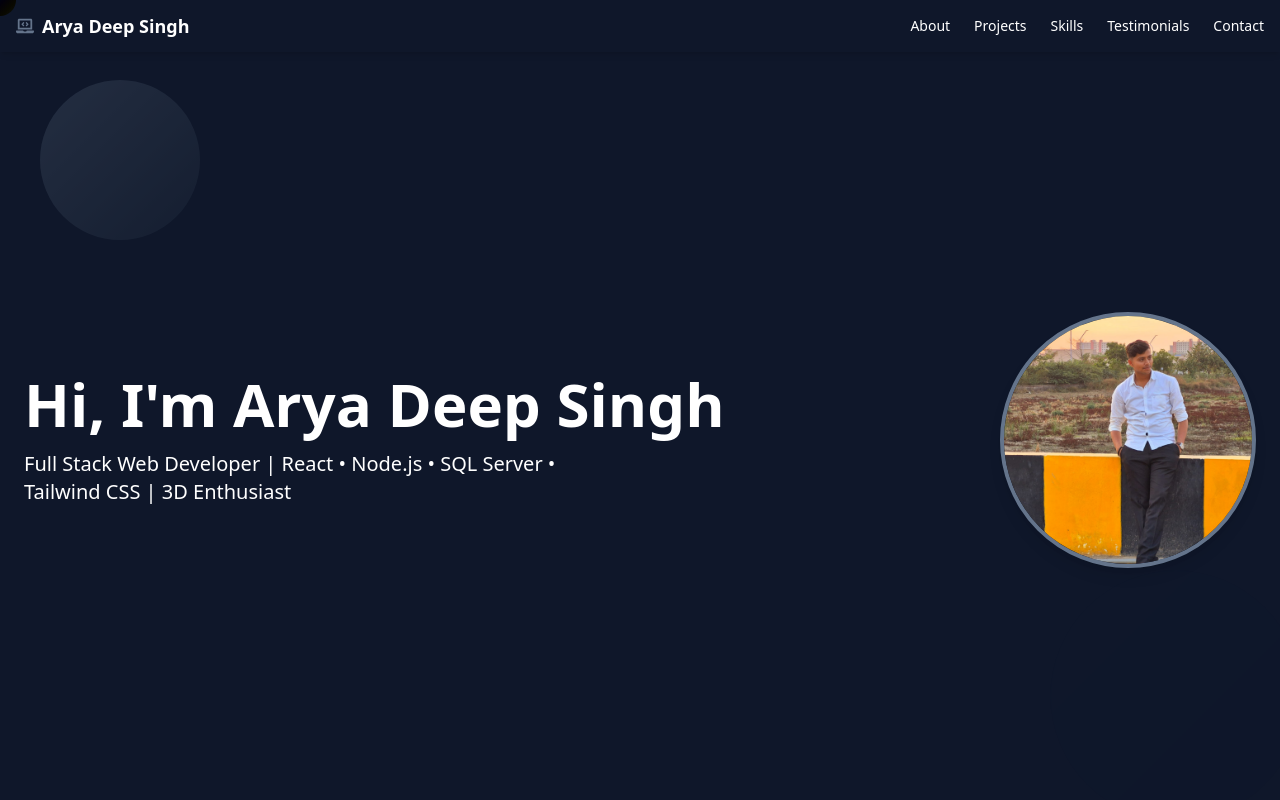
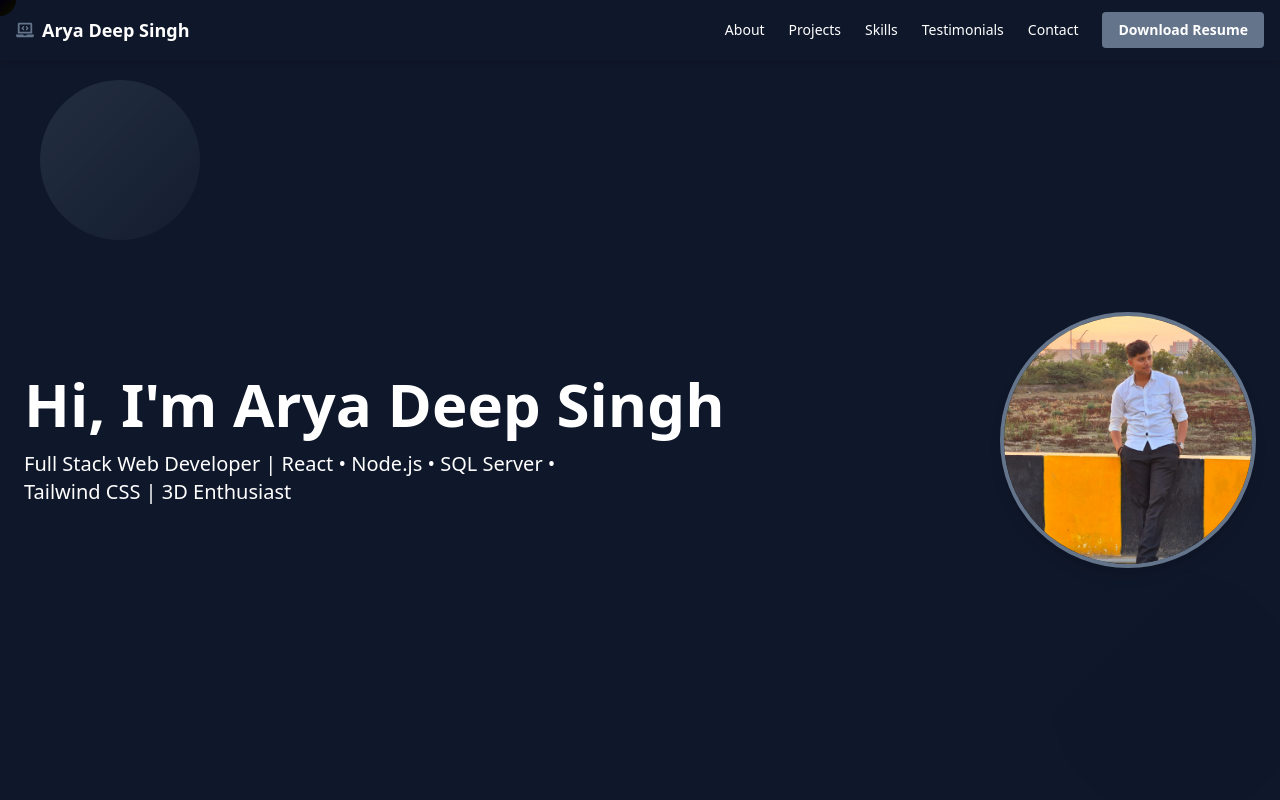
Before and after one commit to Arya4546/My-Portfolio, a React (Vite) app: page / in a window 1280 px wide. Shown: the top 800 px of the page. Built offline with nearby package versions, Linux system fonts and the light colour scheme.

Commit message:
Update Header.jsx

```diff
--- a/src/components/Header.jsx
+++ b/src/components/Header.jsx
@@ -26,7 +26,7 @@ const Header = () => {
         </div>
 
         {/* Desktop Nav */}
-        <nav className="hidden md:flex space-x-6 text-sm text-white font-medium">
+        <div className="hidden md:flex items-center space-x-6 text-sm text-white font-medium">
           {navItems.map(({ id, label }) => (
             <Link
               key={id}
@@ -39,10 +39,22 @@ const Header = () => {
               {label}
             </Link>
           ))}
-        </nav>
+
+          {/* Resume Button */}
+          <a
+            href="/Arya_Deep_Singh_FullStackDeveloper_resume_2025.pdf"
+            download
+            className="ml-4 px-4 py-2 bg-regal-500 hover:bg-regal-600 text-white rounded transition duration-300 text-sm font-semibold"
+          >
+            Download Resume
+          </a>
+        </div>
 
         {/* Hamburger Icon */}
-        <div className="md:hidden text-white text-2xl cursor-pointer" onClick={toggleMenu}>
+        <div
+          className="md:hidden text-white text-2xl cursor-pointer"
+          onClick={toggleMenu}
+        >
           {menuOpen ? <FaTimes /> : <FaBars />}
         </div>
       </div>
@@ -63,6 +75,15 @@ const Header = () => {
               {label}
             </Link>
           ))}
+
+          {/* Resume Button Mobile */}
+          <a
+            href="/AryaDeepSingh_Resume.pdf"
+            download
+            className="block w-full mt-2 text-center bg-regal-500 hover:bg-regal-600 text-white px-4 py-2 rounded font-semibold transition"
+          >
+            Download Resume
+          </a>
         </div>
       )}
     </header>
```
